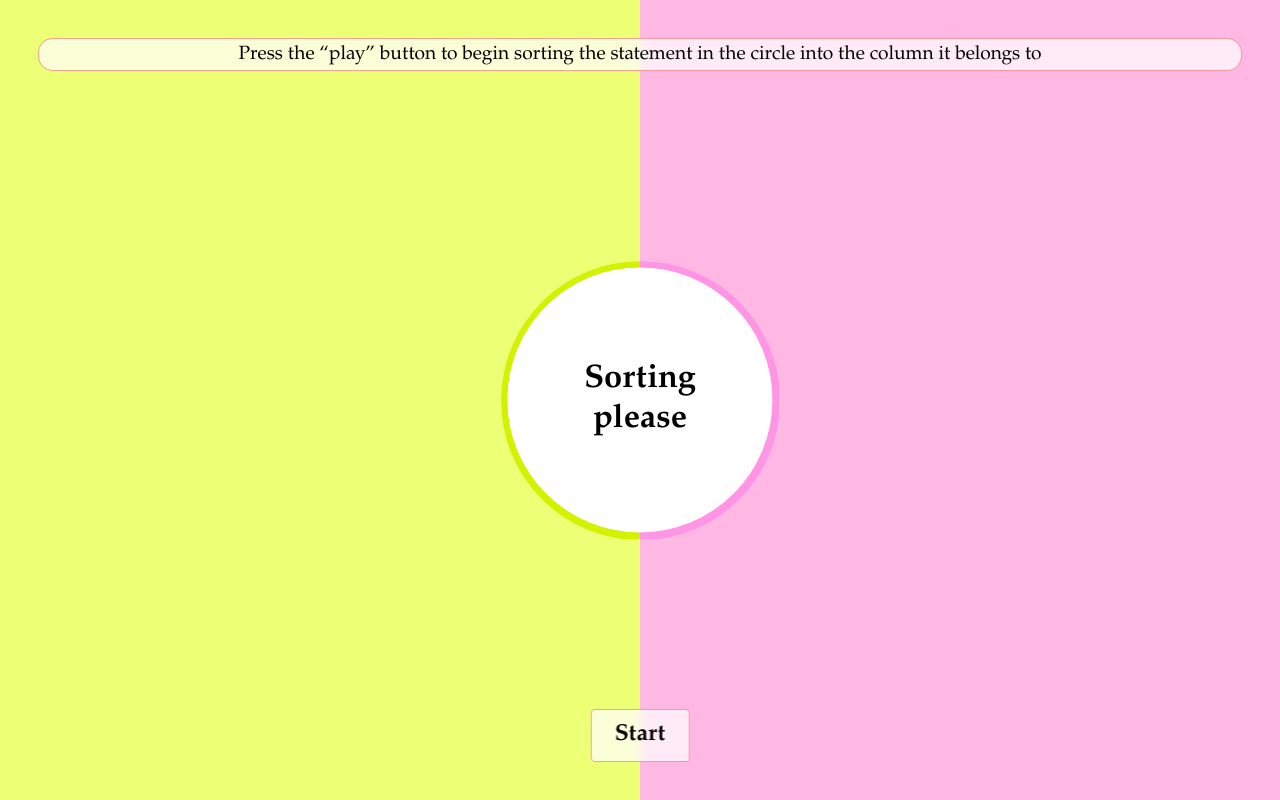
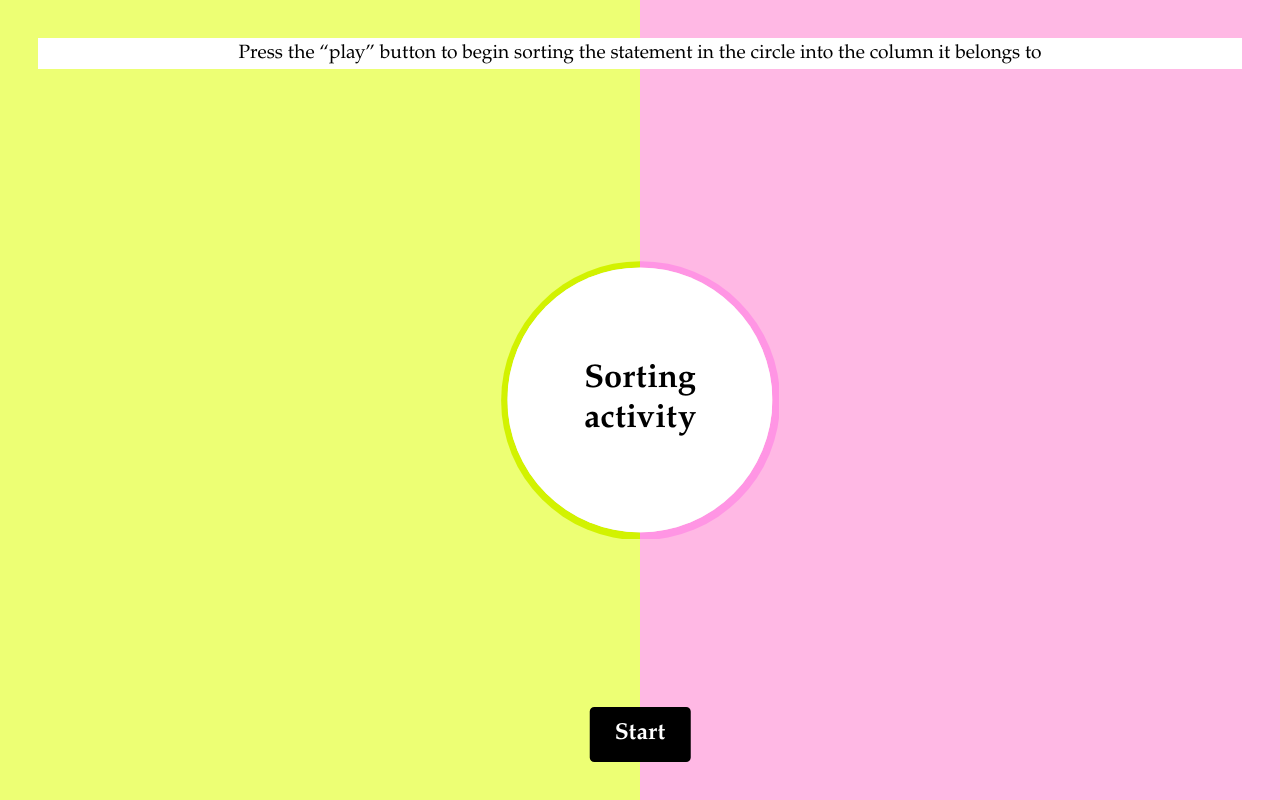
Before and after one commit to Umka-Ness/Sorting-Quiz, a plain HTML site: page Sorting-Quiz/index.html in a window 1280 px wide. Drawn offline with Linux system fonts and the light colour scheme.

Commit message:
Revert "update detales style"
This reverts commit 1a9efe4797ef8f31eaa7996cee80b35ab2f645de.

```diff
--- a/Sorting-Quiz/js/index.js
+++ b/Sorting-Quiz/js/index.js
@@ -1,7 +1,7 @@
 const data = {
   answers: {
-    prawda: ["5", "seven", "twenty", 1885],
-    nieprawda: ["custard cream", "bourbon", "jammy dodger"],
+    number: ["5", "seven", "twenty", 1885],
+    biscuit: ["custard cream", "bourbon", "jammy dodger"],
   },
 };
 const quiz = document.querySelector("#quiz");
@@ -70,7 +70,7 @@ function quizCompleted() {
 function setupQuiz() {
   quiz.innerHTML += `<div id="start">
     <div class="detail">Press the “play” button to begin sorting the statement in the circle into the column it belongs to</div>
-    <div class="circle"><span>Sorting please</span></div>
+    <div class="circle"><span>Sorting activity</span></div>
     <button id="startBtn" onclick="reset()">Start</button>
   <div>`;
   quizQuestionSetup();
--- a/Sorting-Quiz/scss/utils/_all.scss
+++ b/Sorting-Quiz/scss/utils/_all.scss
@@ -119,12 +119,9 @@ html {
       #questions {
         padding: 3vw;
         .detail {
-          background: rgba(255, 255, 255, 0.723);
+          background: white;
           padding: 0.2em;
           text-align: center;
-          border-radius: 15px;
-          backdrop-filter: blur(5px);
-          border: 1px solid rgba(224, 23, 23, 0.392);
         }
         .circle,
         fieldset legend {
@@ -189,11 +186,9 @@ html {
       #end {
         #startBtn,
         #retryBtn {
-          background: rgba(255, 255, 255, 0.719);
-          //   border: 2px solid black;
-          backdrop-filter: blur(5px);
-          border: 1px solid rgba(224, 23, 23, 0.392);
-          color: rgb(3, 3, 3);
+          background: black;
+          border: 2px solid black;
+          color: white;
           border-radius: 0.2em;
           padding: 0.5em 1em;
           font-family: Garamond, serif;
@@ -204,7 +199,6 @@ html {
           left: 50%;
           transform: translateX(-50%);
           bottom: 3vw;
-
           &:focus,
           &:hover {
             cursor: pointer;
```
Also changed, not shown: Sorting-Quiz/scss/main.css, 1 other file.
